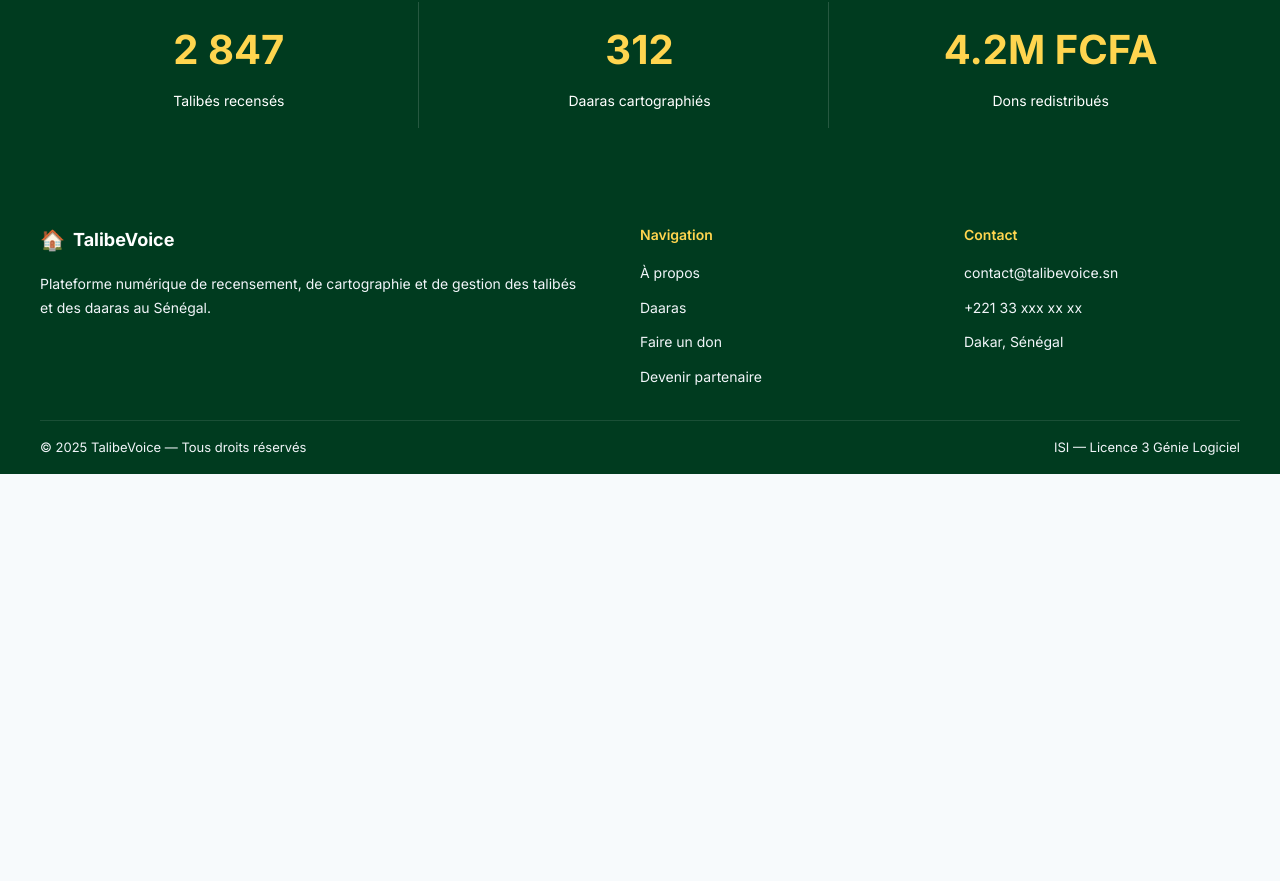
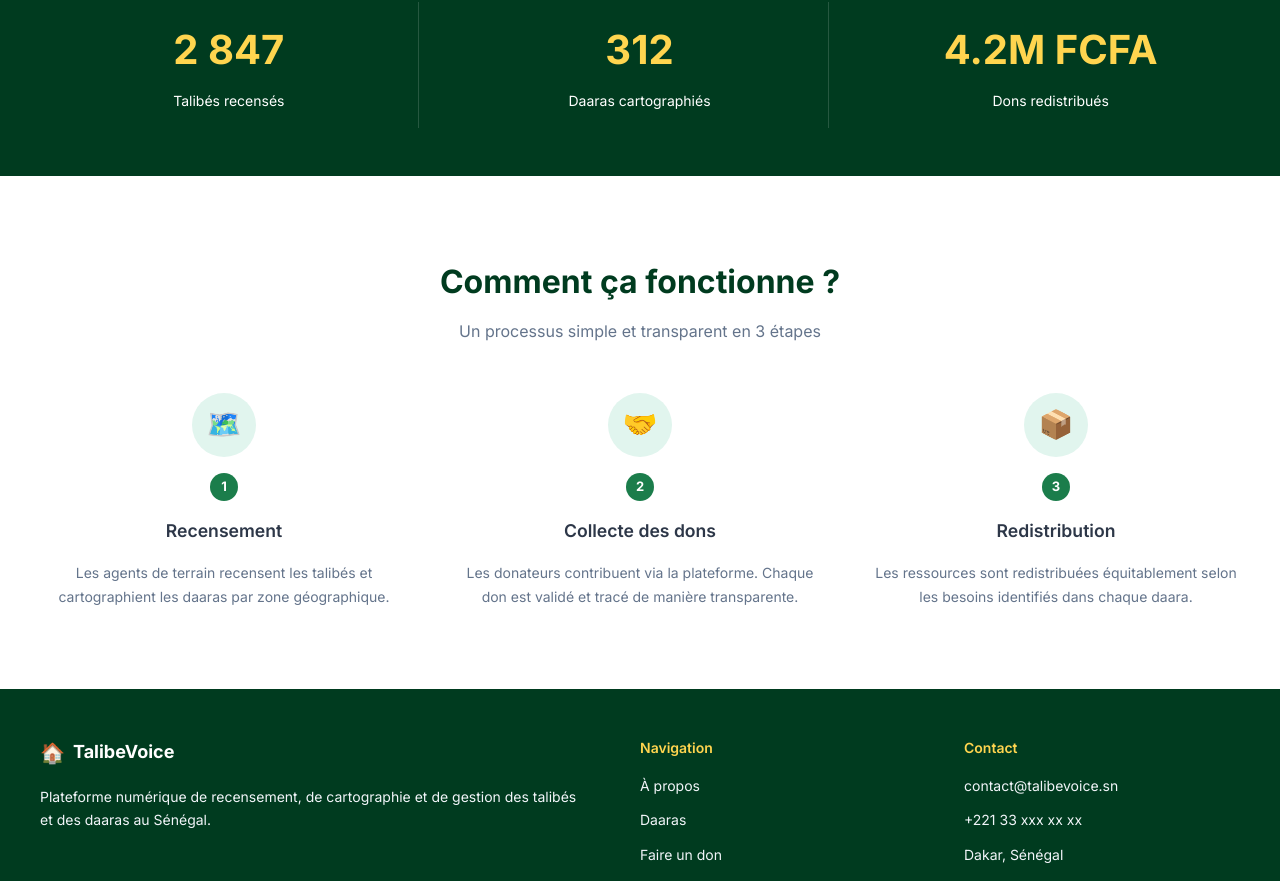
Before and after one commit to aminata-byte/talibevoice_publicweb, a React (Vite) app: page / in a window 1280 px wide. Shown: the part 647-1528 px from the top of the page. Before the commit the page ends 1121 px from the top, so only its background shows below. Built offline with nearby package versions, Linux system fonts and the light colour scheme.

Commit message:
feat: composant HowItWorks terminé et validé

```diff
--- /dev/null
+++ b/src/components/sections/HowItWorks.css
@@ -0,0 +1,85 @@
+.howitworks {
+  background-color: var(--white);
+  padding: 5rem 2rem;
+}
+
+.howitworks__container {
+  max-width: 1200px;
+  margin: 0 auto;
+  text-align: center;
+}
+
+.howitworks__title {
+  font-size: 2rem;
+  font-weight: 700;
+  color: var(--primary-dark);
+  margin-bottom: 0.75rem;
+}
+
+.howitworks__subtitle {
+  font-size: 1rem;
+  color: var(--text-secondary);
+  margin-bottom: 3rem;
+}
+
+.howitworks__steps {
+  display: grid;
+  grid-template-columns: repeat(3, 1fr);
+  gap: 3rem;
+}
+
+.howitworks__step {
+  display: flex;
+  flex-direction: column;
+  align-items: center;
+  gap: 1rem;
+}
+
+.howitworks__icon {
+  width: 64px;
+  height: 64px;
+  background-color: var(--primary-light);
+  border-radius: 50%;
+  display: flex;
+  align-items: center;
+  justify-content: center;
+  font-size: 28px;
+}
+
+.howitworks__number {
+  width: 28px;
+  height: 28px;
+  background-color: var(--primary);
+  color: var(--white);
+  border-radius: 50%;
+  display: flex;
+  align-items: center;
+  justify-content: center;
+  font-size: 13px;
+  font-weight: 700;
+}
+
+.howitworks__step-title {
+  font-size: 1.1rem;
+  font-weight: 600;
+  color: var(--text-primary);
+}
+
+.howitworks__step-description {
+  font-size: 14px;
+  color: var(--text-secondary);
+  line-height: 1.7;
+  text-align: center;
+}
+
+/* Responsive */
+@media (max-width: 768px) {
+  .howitworks__steps {
+    grid-template-columns: 1fr;
+    gap: 2rem;
+  }
+
+  .howitworks__title {
+    font-size: 1.5rem;
+  }
+}
--- /dev/null
+++ b/src/components/sections/HowItWorks.jsx
@@ -0,0 +1,51 @@
+import "./HowItWorks.css";
+
+function HowItWorks() {
+  const steps = [
+    {
+      number: "1",
+      icon: "🗺️",
+      title: "Recensement",
+      description:
+        "Les agents de terrain recensent les talibés et cartographient les daaras par zone géographique.",
+    },
+    {
+      number: "2",
+      icon: "🤝",
+      title: "Collecte des dons",
+      description:
+        "Les donateurs contribuent via la plateforme. Chaque don est validé et tracé de manière transparente.",
+    },
+    {
+      number: "3",
+      icon: "📦",
+      title: "Redistribution",
+      description:
+        "Les ressources sont redistribuées équitablement selon les besoins identifiés dans chaque daara.",
+    },
+  ];
+
+  return (
+    <section className="howitworks">
+      <div className="howitworks__container">
+        <h2 className="howitworks__title">Comment ça fonctionne ?</h2>
+        <p className="howitworks__subtitle">
+          Un processus simple et transparent en 3 étapes
+        </p>
+
+        <div className="howitworks__steps">
+          {steps.map((step, index) => (
+            <div key={index} className="howitworks__step">
+              <div className="howitworks__icon">{step.icon}</div>
+              <div className="howitworks__number">{step.number}</div>
+              <h3 className="howitworks__step-title">{step.title}</h3>
+              <p className="howitworks__step-description">{step.description}</p>
+            </div>
+          ))}
+        </div>
+      </div>
+    </section>
+  );
+}
+
+export default HowItWorks;
--- a/src/pages/HomePage.jsx
+++ b/src/pages/HomePage.jsx
@@ -2,6 +2,7 @@ import Navbar from "../components/layout/Navbar";
 import Footer from "../components/layout/Footer";
 import HeroSection from "../components/sections/HeroSection";
 import StatsSection from "../components/sections/StatsSection";
+import HowItWorks from "../components/sections/HowItWorks";
 
 function HomePage() {
   return (
@@ -9,6 +10,7 @@ function HomePage() {
       <Navbar />
       <HeroSection />
       <StatsSection />
+      <HowItWorks />
       <Footer />
     </div>
   );
```
